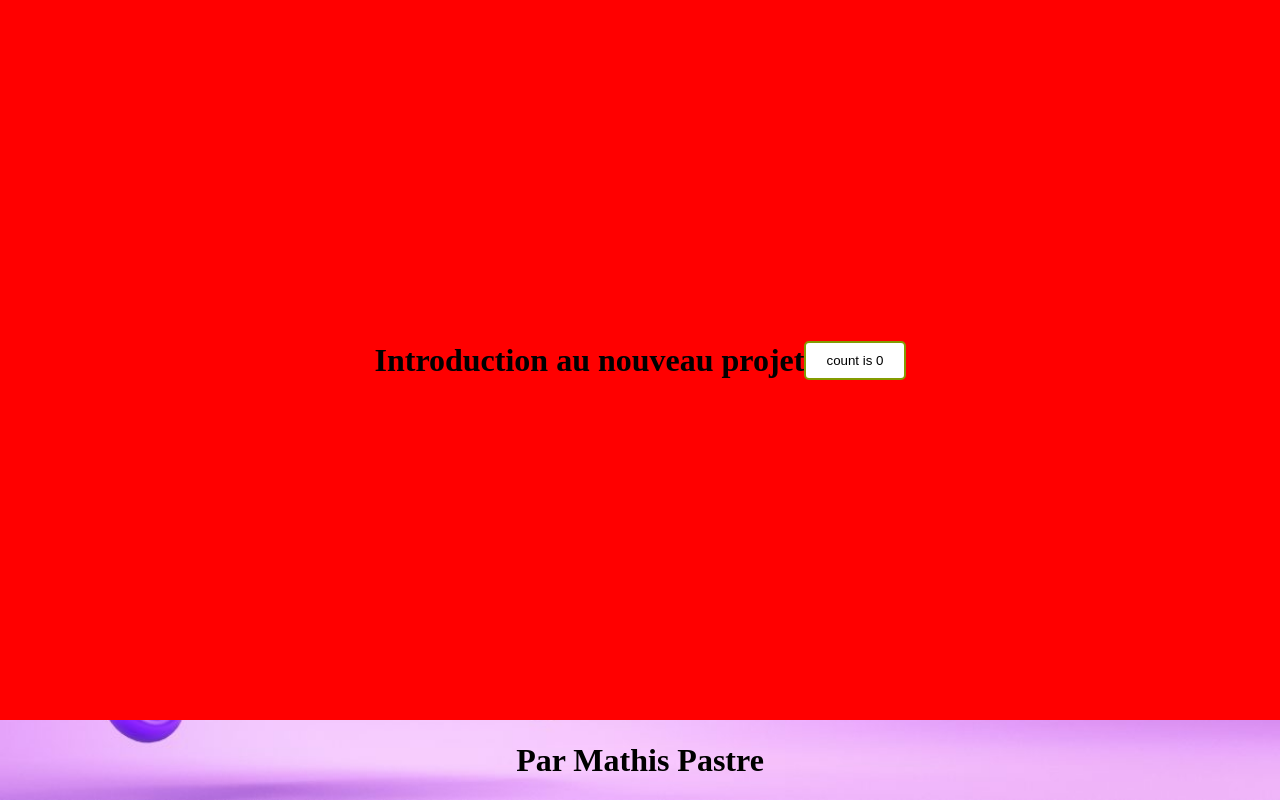
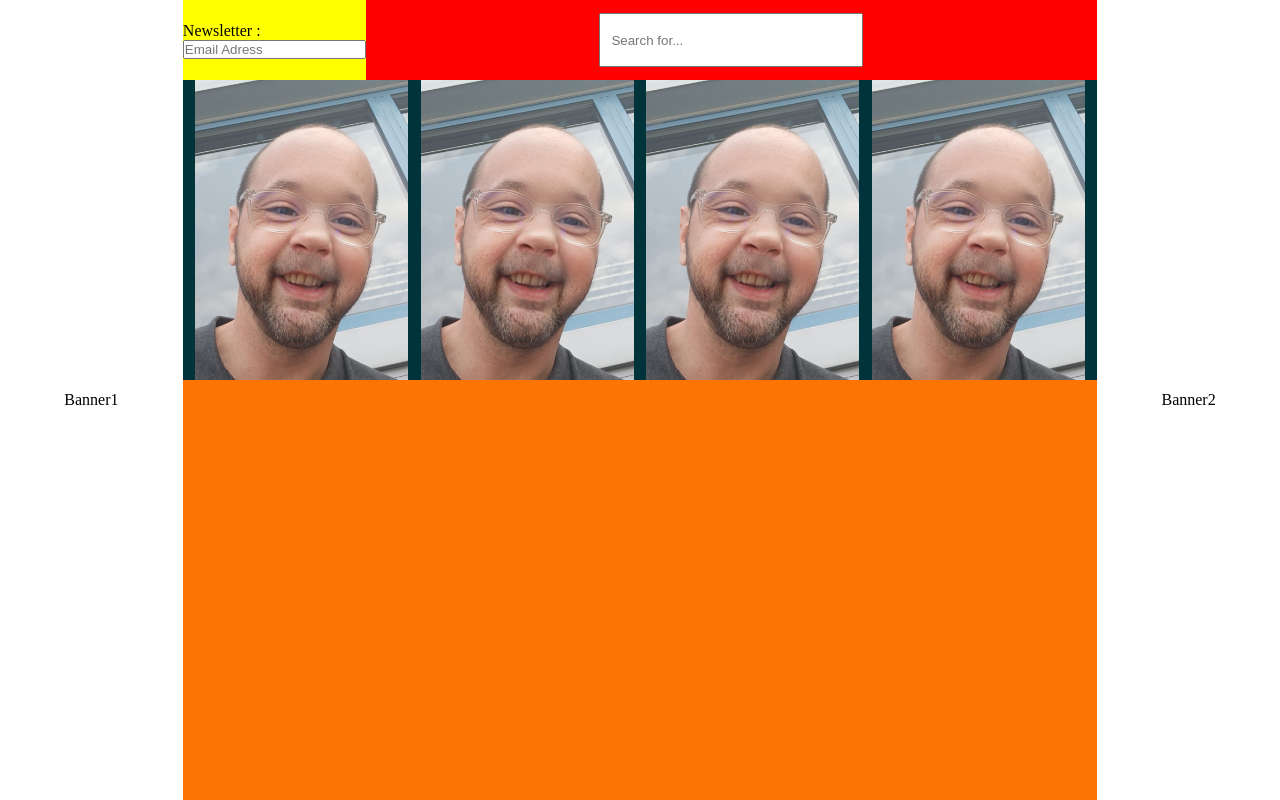
Before and after one commit to MathisPastreNelson/make-me-fluffy, a React (Vite) app: page / in a window 1280 px wide. Built offline with nearby package versions, Linux system fonts and the light colour scheme.

Commit message:
modification projet

```diff
--- a/src/components/Footer.jsx
+++ b/src/components/Footer.jsx
@@ -1,5 +1,4 @@
 import React from "react";
-import "../css/footer.scss";
 
 export default function Footer() {
   return (
--- a/src/components/Header.jsx
+++ b/src/components/Header.jsx
@@ -1,11 +1,27 @@
 import React from "react";
-import "../css/header.scss";
 
 export default function Header() {
   return (
-    <header>
-      {/* header maybe add background for first */}
-      <h1>Ceci est l'emplacement du header</h1>
-    </header>
+    <div className="header_content">
+      {" "}
+      <div className="newletter_Container">
+        <p>Newsletter :</p>
+        <input
+          type="email"
+          name="email"
+          id="email"
+          placeholder="Email Adress"
+        />
+      </div>
+      <div className="searchBar_Container">
+        <input
+          className="searchbar"
+          type="text"
+          name="search"
+          id="search"
+          placeholder="Search for..."
+        />
+      </div>
+    </div>
   );
 }
--- a/src/components/HomeBody.jsx
+++ b/src/components/HomeBody.jsx
@@ -1,24 +1,20 @@
 import React from "react";
 import { useState } from "react";
 
-import "../css/homeBody.scss";
+import Header from "../components/Header";
+import PhotoContainer from "../components/PhotoContainer";
 
 export default function HomeBody() {
   const [count, setCount] = useState(0);
   return (
     // Contenu principal ici
-    <div className="homeContainer">
-      {" "}
-      <h1>Introduction au nouveau projet</h1>
-      {/* example d'utilisation javascript dans react */}
-      <button
-        className="button1"
-        // Lorsqu'un élément est cliqué, la fonction fléchée est exécutée.
-        // Elle met à jour l'état 'count' en ajoutant 1 à sa valeur actuelle.
-        onClick={() => setCount((count) => count + 1)}>
-        count is {count}
-      </button>
-      {/* it will be good to start something!! */}
+    <div className="globalContainer">
+      <div className="Ads-space">Banner1</div>
+      <div className="content">
+        <Header />
+        <PhotoContainer />
+      </div>
+      <div className="Ads-space">Banner2</div>
     </div>
   );
 }
--- /dev/null
+++ b/src/components/PhotoContainer.jsx
@@ -0,0 +1,15 @@
+import React from "react";
+import { useState } from "react";
+import imgSrc from "../assets/IMG-20240103-WA0002.jpg";
+
+export default function PhotoContainer() {
+  return (
+    <div className="photo_container">
+      {" "}
+      <img className="imgSize" src={imgSrc} alt="Description de l'image" />
+      <img className="imgSize" src={imgSrc} alt="Description de l'image" />
+      <img className="imgSize" src={imgSrc} alt="Description de l'image" />
+      <img className="imgSize" src={imgSrc} alt="Description de l'image" />
+    </div>
+  );
+}
--- a/src/css/footer.scss
+++ b/src/css/footer.scss
@@ -1,6 +1,6 @@
 footer {
   background-color: yellow;
-  width: 100vw;
+  width: 100%;
   height: 10vh;
   display: flex;
   justify-content: center;
--- a/src/css/header.scss
+++ b/src/css/header.scss
@@ -1,10 +1,23 @@
-header {
-  width: 100vw;
-  height: 7.5vh;
+.newletter_Container {
+  background-color: yellow;
+  width: 20%;
+  height: 80px;
   display: flex;
   justify-content: center;
+  flex-direction: column;
+}
+
+.searchBar_Container {
+  height: 80px;
+  background-color: red;
+  display: flex;
+  width: 80%;
+  justify-content: center;
   align-items: center;
-  background-image: url("../assets/1627253205dix-ans-twitch-1200x625.jpeg");
-  background-size: cover;
-  background-repeat: no-repeat;
 }
+
+.searchbar {
+  height: 30px;
+  width: 240px;
+  padding: 10px;
+}
--- a/src/css/home.scss
+++ /dev/null
@@ -1,19 +0,0 @@
-.Home_Container {
-  display: flex;
-  justify-content: center;
-  align-items: center;
-  flex-direction: column;
-}
-
-.button1 {
-  background-color: blueviolet;
-  border: 2px solid rgb(132, 155, 0);
-  border-radius: 5px;
-  padding: 10px 20px;
-  background-color: white;
-  transition: 500ms ease-in-out;
-}
-
-.button1:hover {
-  background-color: aqua;
-}
--- a/src/css/homeBody.scss
+++ b/src/css/homeBody.scss
@@ -1,7 +1,21 @@
-.homeContainer {
-  background-color: red;
-  width: 100vw;
-  height: 90vh;
+.globalContainer {
+  background-color: rgb(252, 116, 4);
+
+  display: flex;
+}
+
+.content {
+  width: 75%;
+}
+
+.header_content {
+  display: flex;
+}
+
+.Ads-space {
+  background-color: white;
+  height: 100vh;
+  width: 15%;
   display: flex;
   justify-content: center;
   align-items: center;
--- /dev/null
+++ b/src/css/photoContainer.scss
@@ -0,0 +1,10 @@
+.photo_container {
+  background-color: rgb(0, 51, 58);
+  display: flex;
+  justify-content: space-evenly;
+  align-items: center;
+}
+
+.imgSize {
+  height: 300px;
+}
--- a/src/pages/Home.jsx
+++ b/src/pages/Home.jsx
@@ -1,21 +1,16 @@
 import "../css/body.scss";
-import "../css/home.scss";
+import "../css/footer.scss";
+import "../css/header.scss";
+import "../css/homeBody.scss";
+import "../css/photoContainer.scss";
 
-// import Header from "../components/Header";
 import HomeBody from "../components/HomeBody";
-import Footer from "../components/Footer";
 
 function Home() {
   return (
     <>
-      {/* container principal Home */}
       <div className="Home_Container">
-        {/* je cache le header je ne suis pas sur d'en avoir besoin */}
-        {/* <Header /> */}
-        {/* Pause de projet pour quelque chose de plus important */}
         <HomeBody />
-
-        <Footer />
       </div>
     </>
   );
```
Also changed, not shown: src/assets/IMG-20240103-WA0002.jpg (added).
